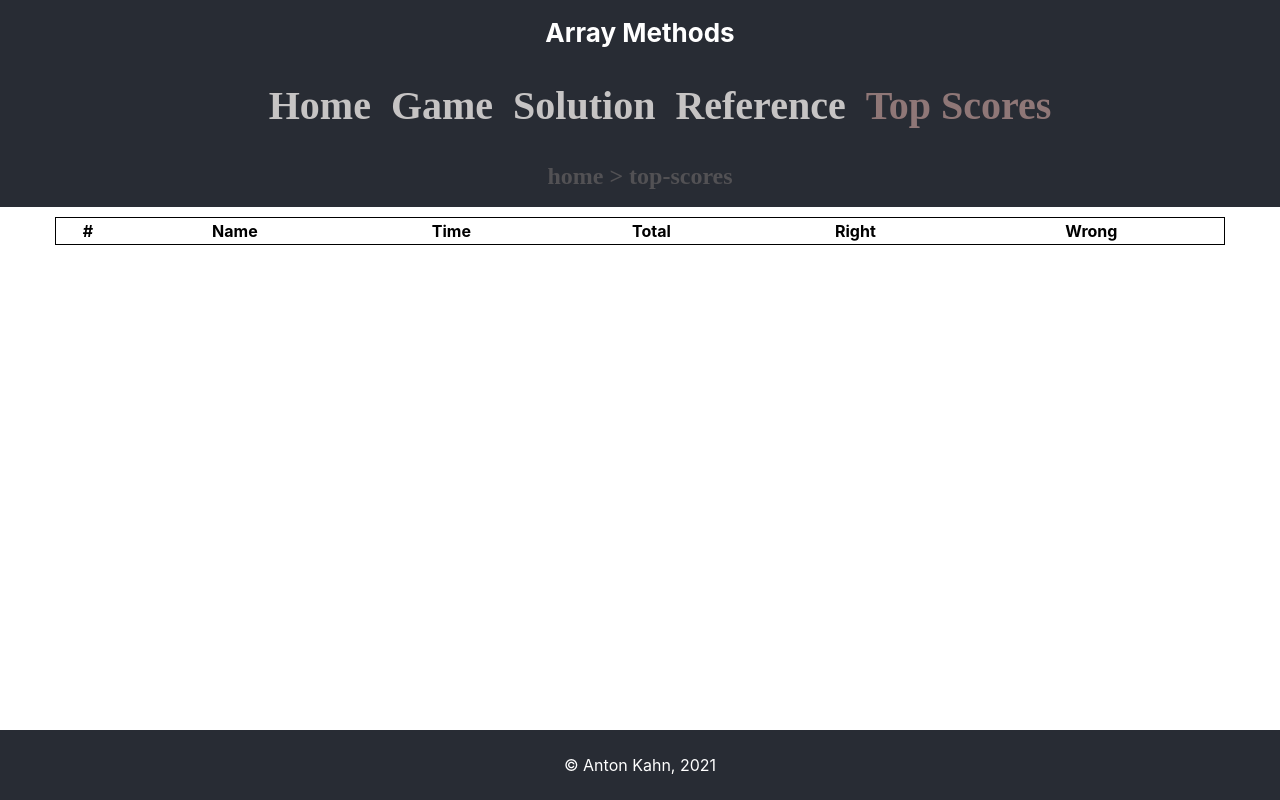
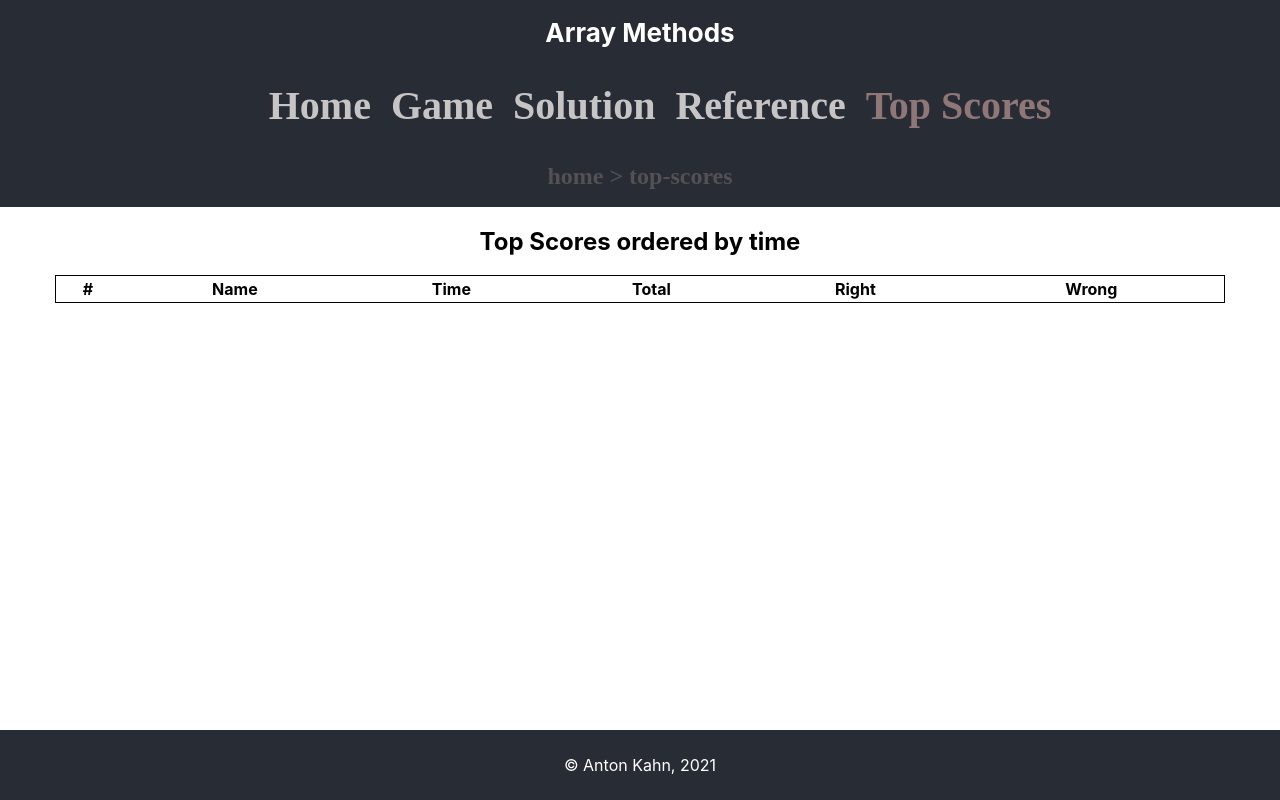
Before and after one commit to anton-kan/anton-kan-06-onl-01-Kahn-Anton-JS-advanced, a React (Create React App) app in the folder react-array-methods/: page /top-scores in a window 1280 px wide. Built offline with nearby package versions, Linux system fonts and the light colour scheme.

Commit message:
Added sorting by time

```diff
--- a/react-array-methods/src/pages/TopScores.tsx
+++ b/react-array-methods/src/pages/TopScores.tsx
@@ -11,12 +11,13 @@ const StyledTable = styled.table`
 
 const TopScores = () => {
   const topScores = loadTopScores();
+  topScores.sort((a: IScore, b: IScore) => a.time - b.time);
 
   const rows = topScores.map((score: IScore, index: number) => (
     <tr>
       <td>{index + 1}</td>
       <td>{score.name}</td>
-      <td>{score.time}</td>
+      <td>{score.time}s</td>
       <td>{score.total}</td>
       <td>{score.right}</td>
       <td>{score.wrong}</td>
@@ -24,6 +25,8 @@ const TopScores = () => {
   ));
 
   return (
+    <section>
+      <h2>Top Scores ordered by time</h2>
       <StyledTable>
         <thead>
           <tr>
@@ -37,6 +40,7 @@ const TopScores = () => {
         </thead>
         <tbody>{rows}</tbody>
       </StyledTable>
+    </section>
   );
 };
 
```
Lines whose indentation alone changed are shown as unchanged.
